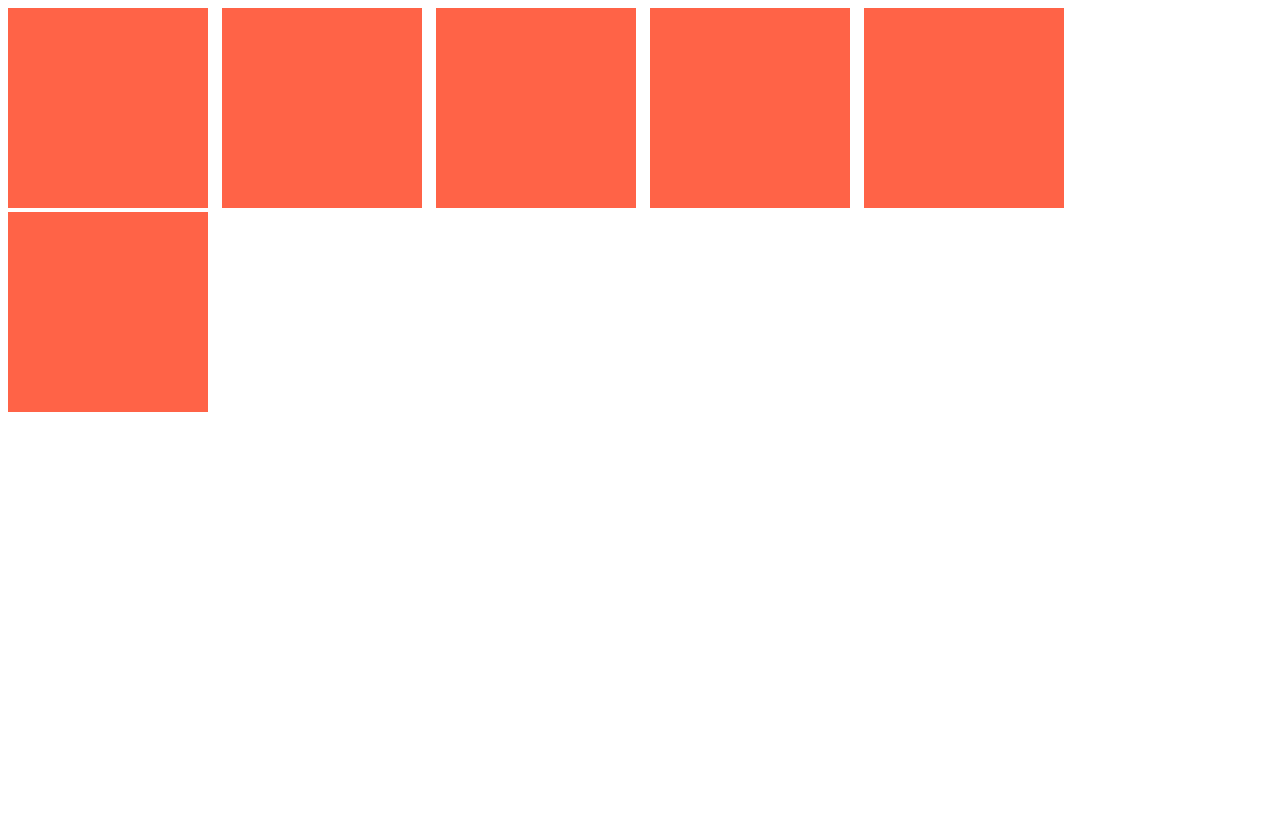
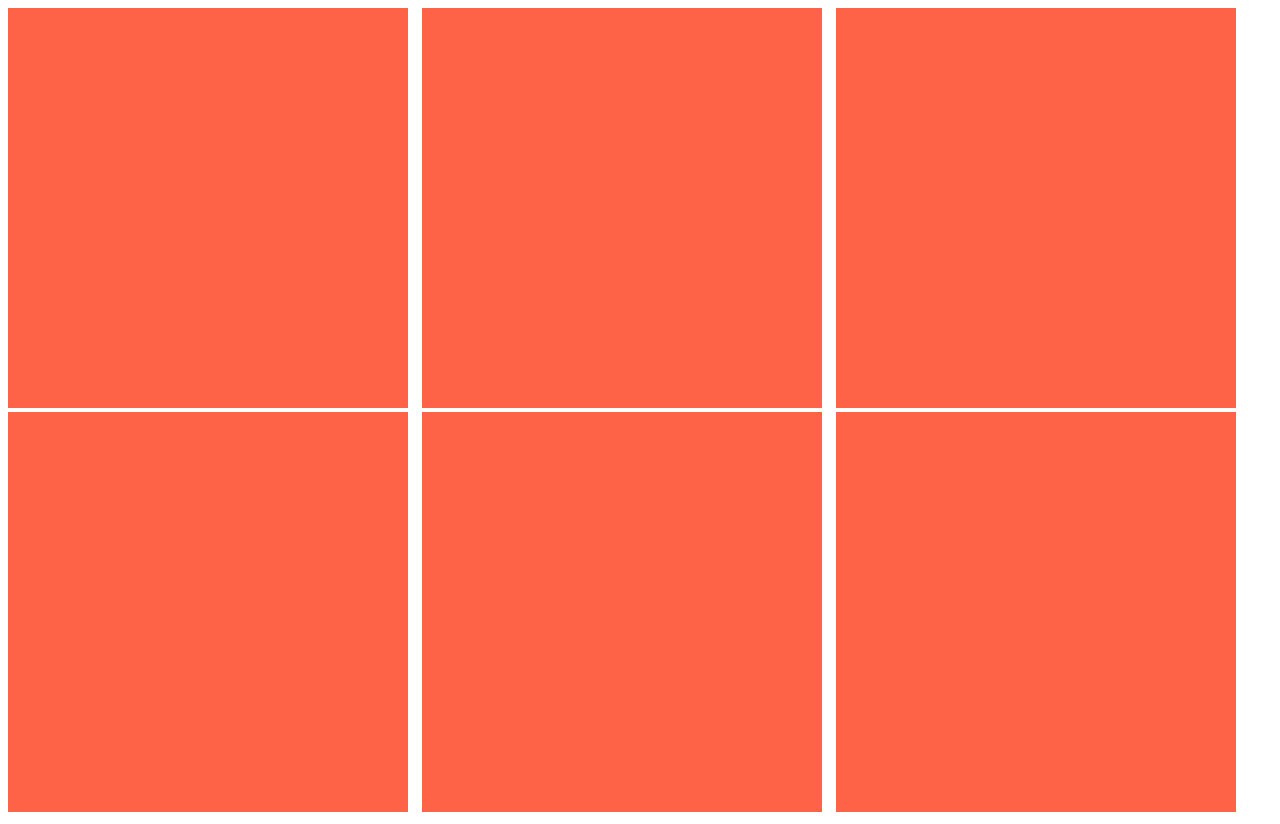
Before and after one commit to Edemdm1/peace-it.github.io, a plain HTML site: page index.html in a window 1280 px wide. Before the commit the page ends 800 px from the top, so only its background shows below. Drawn offline with Linux system fonts and the light colour scheme.

Commit message:
block sizes changed

```diff
--- a/css/style.css
+++ b/css/style.css
@@ -1,7 +1,10 @@
 .box{
-    width: 200px;
-    height: 200px;
+    width: 400px;
+    height: 400px;
     background-color: tomato;
     display: inline-block;
     margin-right: 10px;
 }
+.box:last-child {
+    margin-right: 0px;
+}
```
